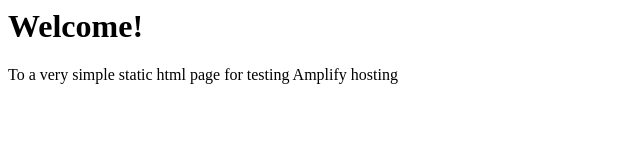
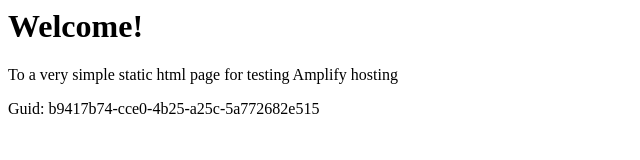
Before and after one commit to aws-aemilia-iad/Github-PR-Commit-Integration-Test-DoNotTouch-v1-gamma-us-east-1, a website: page src/index.html in a window 1280 px wide. Shown: the whole page, without its empty margins (0-640 px from the left). Drawn offline with Linux system fonts and the light colour scheme.

Commit message:
commit from integ tests

```diff
--- a/src/index.html
+++ b/src/index.html
@@ -1,3 +1,5 @@
+
+
 <html lang="en">
 
 <head>
@@ -10,6 +12,6 @@
 <body>
     <h1>Welcome!</h1>
     <p>To a very simple static html page for testing Amplify hosting</p>
-</body>
+    <p>Guid: b9417b74-cce0-4b25-a25c-5a772682e515</p></body>
 
 </html>
```
